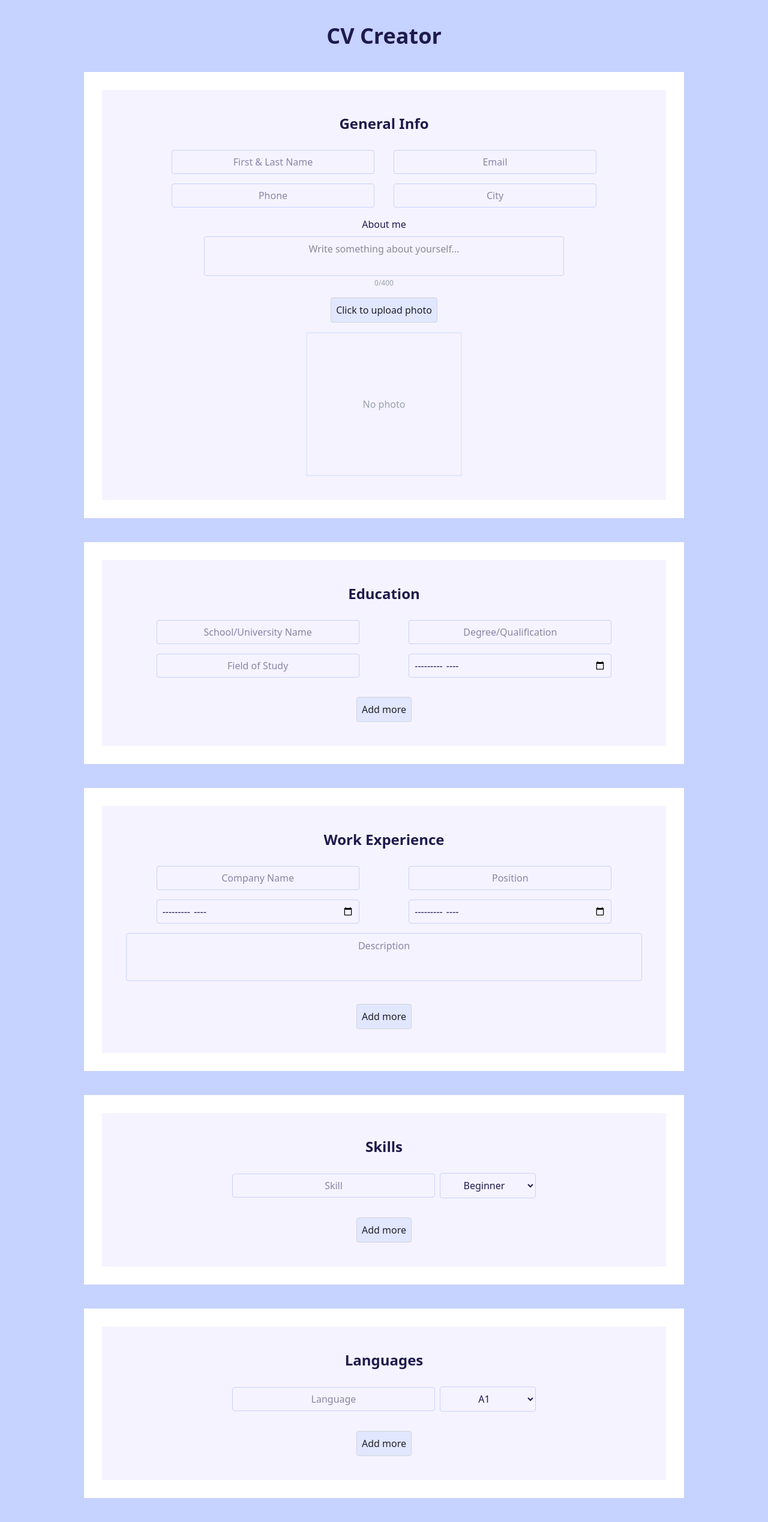
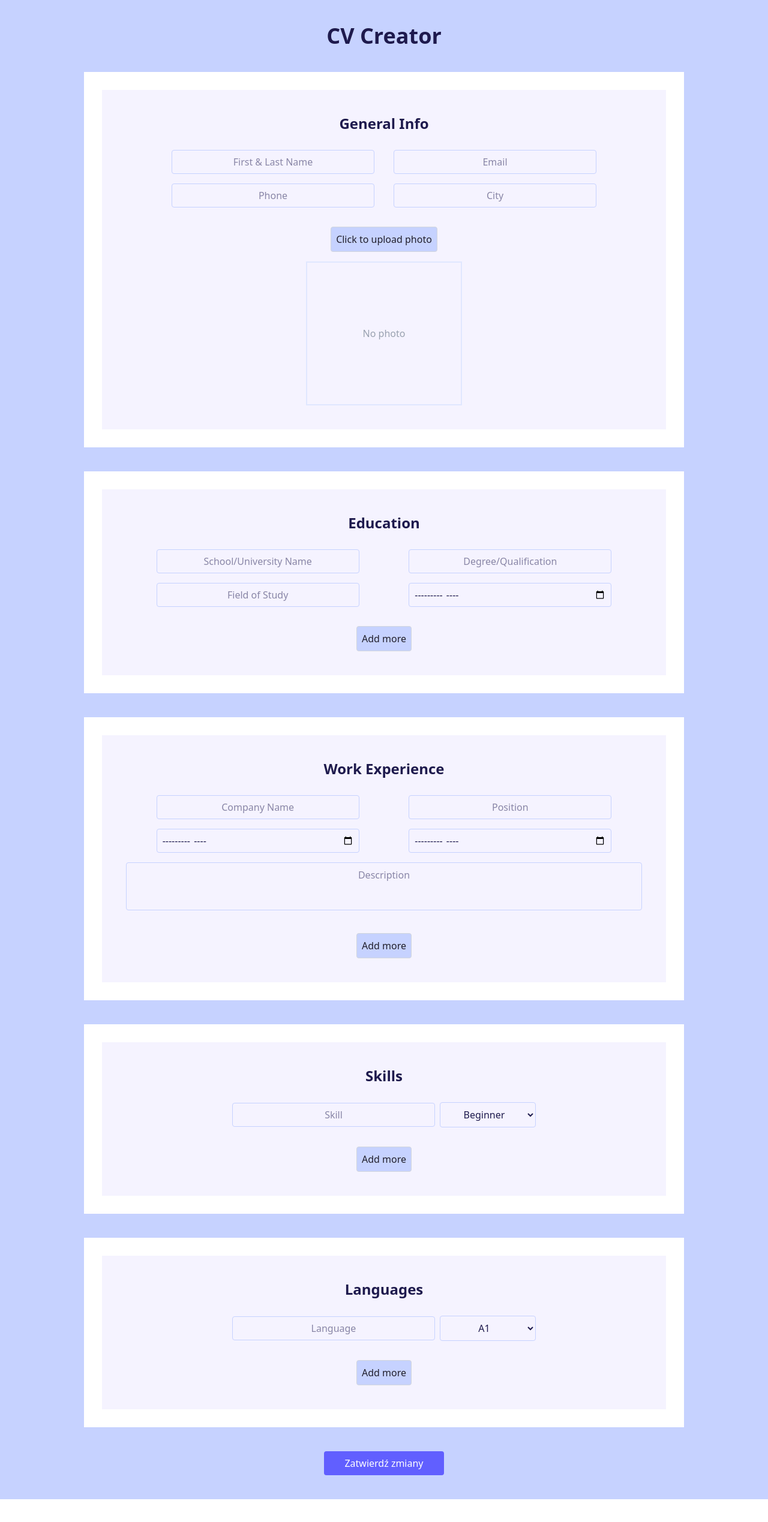
Before and after one commit to an0abi/cv-application-project, a React (Vite) app: page / in a window 1280 px wide. Shown: the whole page at 60% size. After the commit the page ends 2500 px from the top, so only its background shows below. Built offline with nearby package versions, Linux system fonts and the light colour scheme.

Commit message:
button for confirmation

```diff
--- a/src/App.tsx
+++ b/src/App.tsx
@@ -1,24 +1,33 @@
-import React from 'react';
-import './App.css'
-import GeneralInfo from './container/GeneralInfo';
-import Education from './container/Education';
-import WorkExperience from './container/WorkExperience';
-import Skills from './container/Skills';
-import Languages from './container/Languages';
+import React from "react";
+import "./App.css";
+import GeneralInfo from "./container/GeneralInfo";
+import Education from "./container/Education";
+import WorkExperience from "./container/WorkExperience";
+import Skills from "./container/Skills";
+import Languages from "./container/Languages";
+import Button from "./components/Button";
 
 function App() {
+  const handleSave = () => {
+    alert("Changes saved!");
+  };
 
   return (
-    <div className='justify-center items-center flex flex-col bg-indigo-200  p-10 gap-10'>
-      <h1 className='text-indigo-950 text-4xl font-bold'>CV Creator</h1>
-      <GeneralInfo/>
-      <Education/>
-      <WorkExperience/>
-      <Skills/>
-      <Languages/>
+    <div className="justify-center items-center flex flex-col bg-indigo-200  p-10 gap-10">
+      <h1 className="text-indigo-950 text-4xl font-bold">CV Creator</h1>
+      <GeneralInfo />
+      <Education />
+      <WorkExperience />
+      <Skills />
+      <Languages />
+      <Button
+        className="w-50 bg-indigo-500 text-white hover:bg-indigo-600 border-none"
+        onClick={handleSave}
+      >
+        Zatwierdź zmiany
+      </Button>
     </div>
-
-  )
+  );
 }
 
 export default App;
--- a/src/components/Button.tsx
+++ b/src/components/Button.tsx
@@ -9,7 +9,7 @@ interface ButtonProps {
 const Button: React.FC<ButtonProps> = ({ onClick, children, className }) => {
   return (
     <div
-      className={`text-center border border-gray-300 rounded p-2 cursor-pointer bg-indigo-100 hover:bg-indigo-200 hover:border-indigo-200 ${className}`}
+      className={`text-center border border-gray-300 rounded p-2 cursor-pointer bg-indigo-200 hover:bg-indigo-200 hover:border-indigo-200 ${className}`}
       onClick={onClick}
     >
       {children}
--- a/src/container/GeneralInfo.tsx
+++ b/src/container/GeneralInfo.tsx
@@ -17,9 +17,6 @@ const GeneralInfo: React.FC = () => {
   const dragStart = useRef<{ x: number; y: number }>({ x: 0, y: 0 });
   const imgStart = useRef<{ x: number; y: number }>({ x: 0, y: 0 });
   const [imgSize, setImgSize] = useState<{ width: number; height: number }>({ width: 0, height: 0 });
-
-  const [about, setAbout] = useState<string>("");
-  const aboutRef = useRef<HTMLTextAreaElement>(null);
 
   const handlePhotoChange = (e: React.ChangeEvent<HTMLInputElement>) => {
     if (e.target.files && e.target.files[0]) {
@@ -55,15 +52,6 @@ const GeneralInfo: React.FC = () => {
       }
     } else {
       setPhoneError("Phone number must be in the format: 000-000-000");
-    }
-  };
-
-  const handleAboutChange = (e: React.ChangeEvent<HTMLTextAreaElement>) => {
-    const value = e.target.value.slice(0, 400);
-    setAbout(value);
-    if (aboutRef.current) {
-      aboutRef.current.style.height = "auto";
-      aboutRef.current.style.height = aboutRef.current.scrollHeight + "px";
     }
   };
 
@@ -155,22 +143,7 @@ const GeneralInfo: React.FC = () => {
           <InputField type="city" name="city" placeholder="City" />
         </label>
       </div>
-      <div className="flex flex-col items-center w-full">
-        <label className="w-full flex flex-col items-center">
-          <span className="text-indigo-950 font-medium mb-2 text-center">About me</span>
-          <textarea
-            ref={aboutRef}
-            value={about}
-            onChange={handleAboutChange}
-            maxLength={400}
-            rows={2}
-            placeholder="Write something about yourself..."
-            className="resize-none w-150 min-h-[48px] max-h-60 p-2 border-1 border-indigo-200 rounded text-center hover:border-indigo-300 focus:outline-none"
-            style={{ overflow: "hidden" }}
-          />
-          <span className="text-xs text-gray-400 mt-1">{about.length}/400</span>
-        </label>
-      </div>
+      <div></div>
       <input
         type="file"
         id="file_input"
```
